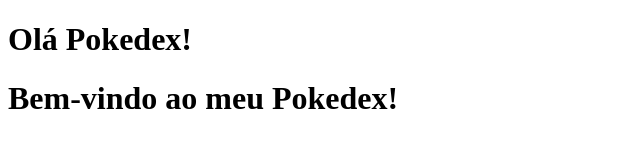
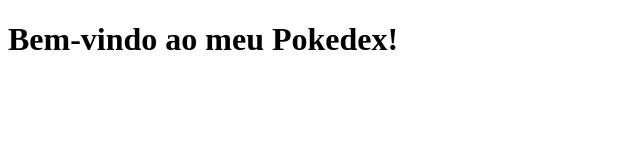
Before and after one commit to DEscobar18/pokedex, a plain HTML site: page index.html in a window 1280 px wide. Shown: the whole page, without its empty margins (0-640 px from the left). Drawn offline with Linux system fonts and the light colour scheme.

Commit message:
atualização

```diff
--- a/index.html
+++ b/index.html
@@ -6,7 +6,6 @@
     <title>MEU POKEDEX</title>
 </head>
 <body>
-    <h1> Olá Pokedex! </h1>
     <h1> Bem-vindo ao meu Pokedex! </h1>
 </body>
 </html>
```
